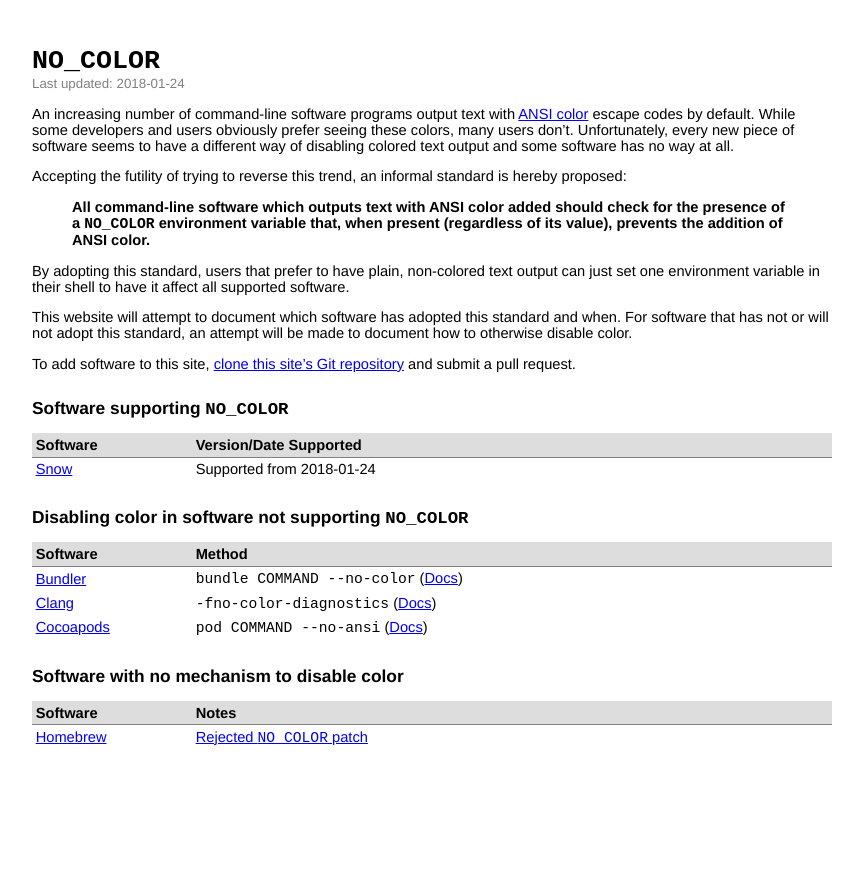
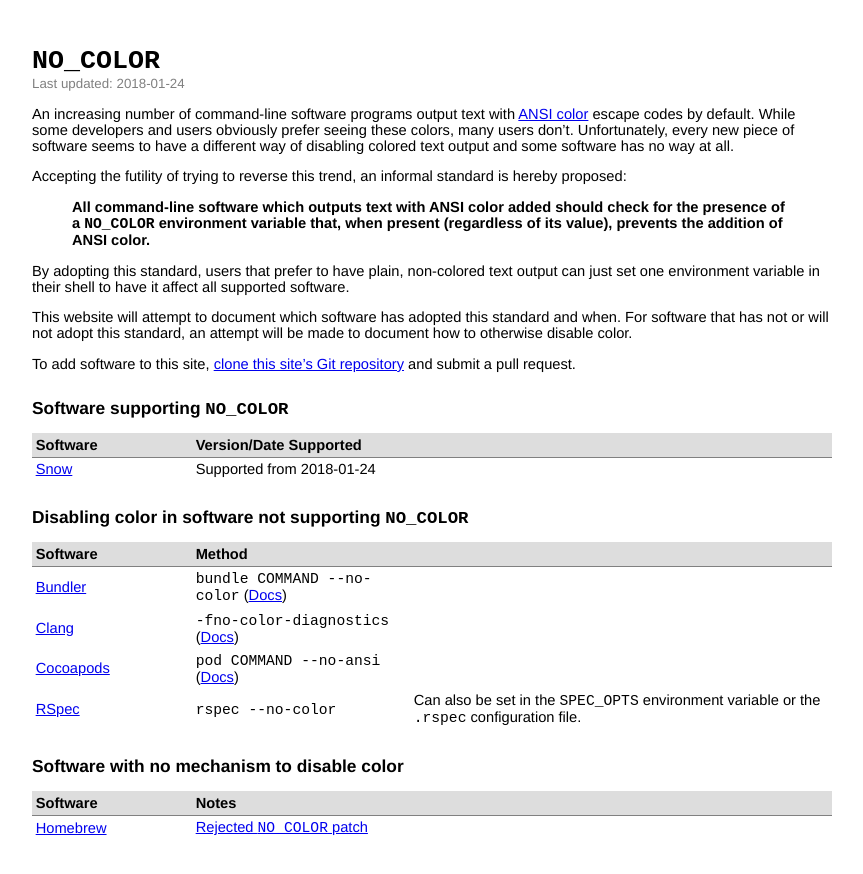
Before and after one commit to jcs/no_color, a Jekyll site: the page built from index.md, in a window 1280 px wide. Shown: the top 874 px of the page, without its empty margins (208-1071 px from the left). Built offline with Jekyll 4.4.1, drawn with Linux system fonts in a browser that asks for light colours; our own code applies the rules of GitHub Pages for plain Markdown files.

Commit message:
RSpec
The rspec command-line runner understands a `--no-color` flag. This is
not documented per se but it is in the output of `rspec --help`.

It can be passed as a command-line flag, through the `SPEC_OPTS`
environment variable, or in a `.rspec` configuration. Note that a
`~/.rspec` is read first, then `./.rspec`, then `SPEC_OPT`, then
command-line args.

```diff
--- a/index.md
+++ b/index.md
@@ -47,6 +47,7 @@ and submit a pull request.
 | [Bundler](https://bundler.io/) | `bundle COMMAND --no-color` ([Docs](https://bundler.io/v1.15/man/bundle.1.html)) |
 | [Clang](https://clang.llvm.org/) | `-fno-color-diagnostics` ([Docs](https://clang.llvm.org/docs/UsersManual.html#formatting-of-diagnostics)) |
 | [Cocoapods](https://cocoapods.org/) | `pod COMMAND --no-ansi` ([Docs](https://guides.cocoapods.org/terminal/commands.html#pod_install)) |
+| [RSpec](http://rspec.info/) | `rspec --no-color` | Can also be set in the `SPEC_OPTS` environment variable or the `.rspec` configuration file.
 {: rules="groups"}
 
 ## Software with no mechanism to disable color
```
